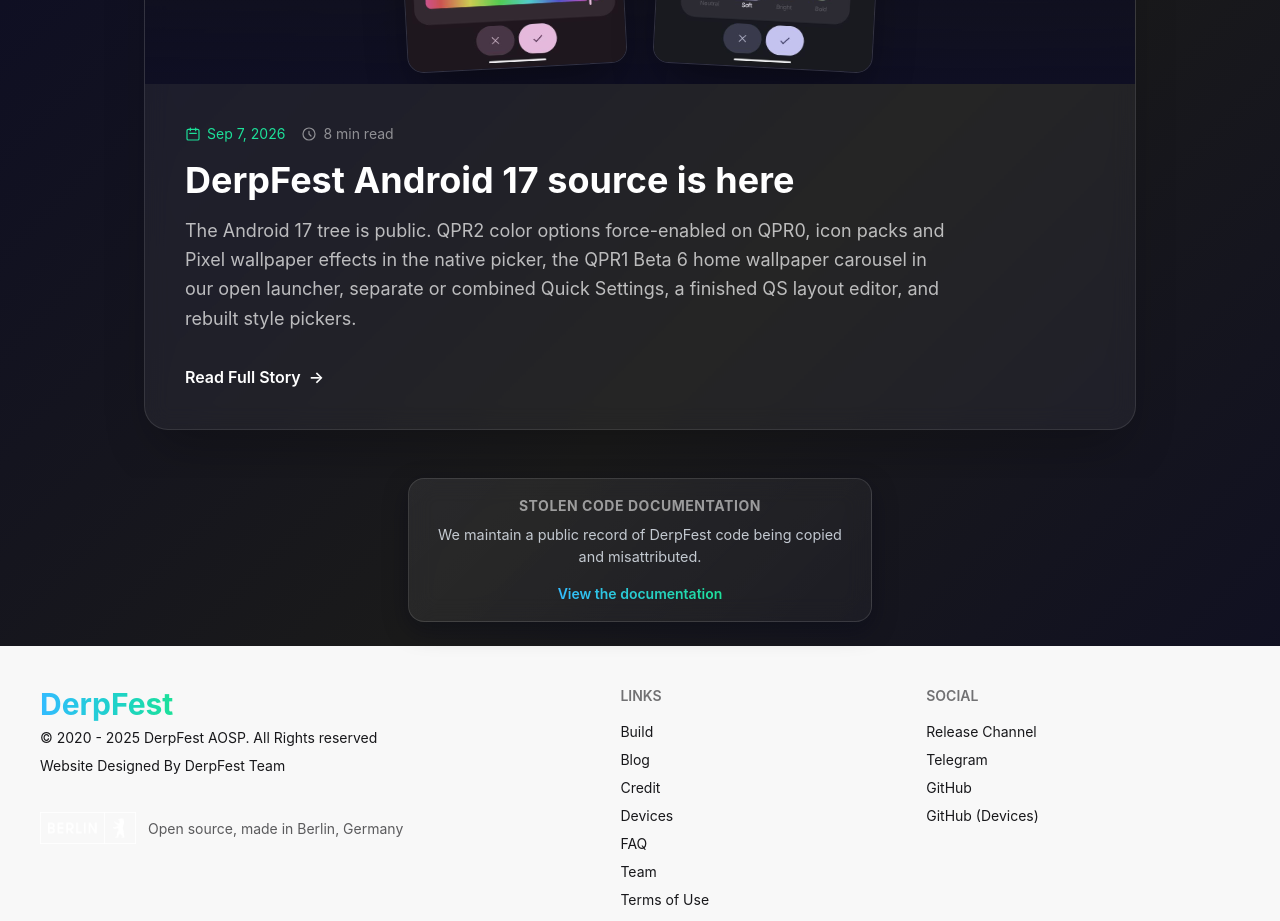
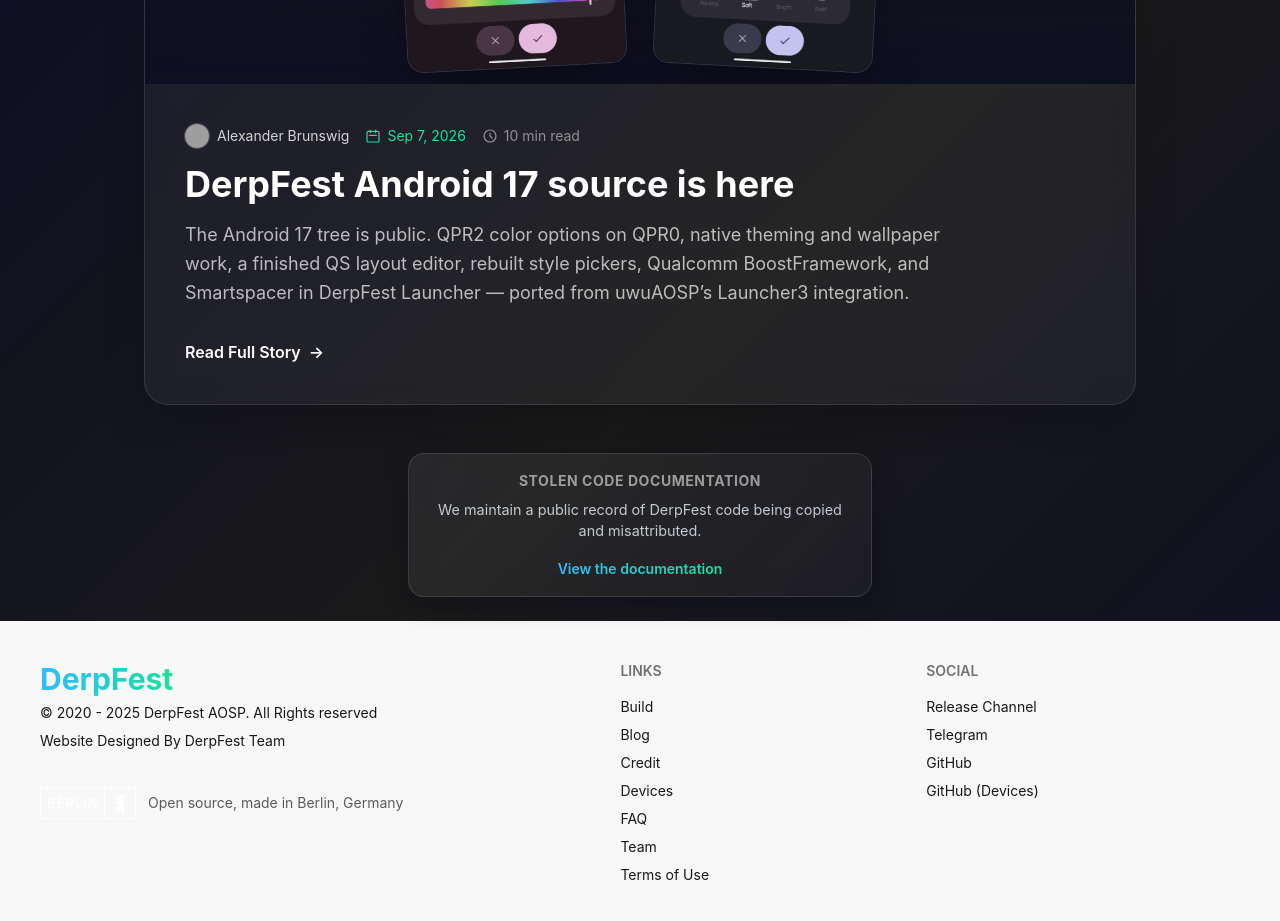
Before and after one commit to DerpFest-AOSP/DerpSite, a React (Vite) app: page /blog in a window 1280 px wide. Shown: the part 800-1721 px from the top of the page. Built offline with nearby package versions, Linux system fonts and the light colour scheme; grey boxes are pictures that could not be loaded.

Commit message:
DerpSite: Update blogpost

```diff
--- a/src/components/js/PageSeo.jsx
+++ b/src/components/js/PageSeo.jsx
@@ -162,11 +162,18 @@
         datePublished: post.date,
         image: `${SITE_URL}${post.cover}`,
         url: canonicalUrl,
-        author: {
-          '@type': 'Organization',
-          name: SITE_NAME,
-          url: SITE_URL,
-        },
+        author: post.author
+          ? {
+              '@type': 'Person',
+              name: post.author.name,
+              url: post.author.github || post.author.href,
+              image: post.author.avatar,
+            }
+          : {
+              '@type': 'Organization',
+              name: SITE_NAME,
+              url: SITE_URL,
+            },
         publisher: ORGANIZATION_SCHEMA,
         mainEntityOfPage: canonicalUrl,
       })
--- a/src/data/blog.js
+++ b/src/data/blog.js
@@ -3,9 +3,9 @@
     slug: '2026-09-07-android-17',
     title: 'DerpFest Android 17 source is here',
     excerpt:
-      'The Android 17 tree is public. QPR2 color options force-enabled on QPR0, icon packs and Pixel wallpaper effects in the native picker, the QPR1 Beta 6 home wallpaper carousel in our open launcher, separate or combined Quick Settings, a finished QS layout editor, and rebuilt style pickers.',
+      'The Android 17 tree is public. QPR2 color options on QPR0, native theming and wallpaper work, a finished QS layout editor, rebuilt style pickers, Qualcomm BoostFramework, and Smartspacer in DerpFest Launcher — ported from uwuAOSP’s Launcher3 integration.',
     date: '2026-09-07',
-    readMinutes: 8,
+    readMinutes: 10,
     cover: '/img/5257988497111458123.jpg',
     coverAlt: 'DerpFest Android 17 color styles Neutral, Soft, Bright, and Bold',
     coverPair: [
@@ -19,6 +19,12 @@
       },
     ],
     tags: ['Android 17', 'Theming', 'Source'],
+    author: {
+      name: 'Alexander Brunswig',
+      avatar: 'https://github.com/NurKeinNeid.png?size=128',
+      href: '/team#alexanderbrunswig',
+      github: 'https://github.com/NurKeinNeid',
+    },
   },
 ]
 
--- a/src/pages/Blog.jsx
+++ b/src/pages/Blog.jsx
@@ -58,7 +58,7 @@
       </div>
 
       <div className="p-6 md:p-10">
-        <PostMeta date={post.date} readMinutes={post.readMinutes} />
+        <PostMeta date={post.date} readMinutes={post.readMinutes} author={post.author} />
         <h2 className="mt-4 text-3xl md:text-4xl font-bold text-white group-hover:text-transparent group-hover:bg-clip-text group-hover:bg-gradient-to-r group-hover:from-[#33bbff] group-hover:to-[#1de099] transition-colors duration-300">
           {post.title}
         </h2>
@@ -87,7 +87,7 @@
         />
       </div>
       <div className="p-6 flex flex-col flex-1">
-        <PostMeta date={post.date} readMinutes={post.readMinutes} />
+        <PostMeta date={post.date} readMinutes={post.readMinutes} author={post.author} />
         <h3 className="mt-3 text-2xl font-semibold text-white">{post.title}</h3>
         <p className="mt-3 text-white/65 leading-relaxed flex-1">{post.excerpt}</p>
         <span className="mt-6 inline-flex items-center gap-2 text-white font-medium">
@@ -99,9 +99,19 @@
   )
 }
 
-function PostMeta({ date, readMinutes }) {
+function PostMeta({ date, readMinutes, author }) {
   return (
     <div className="flex flex-wrap items-center gap-x-4 gap-y-1 text-sm text-white/50">
+      {author && (
+        <span className="inline-flex items-center gap-2 text-white/80">
+          <img
+            src={author.avatar}
+            alt=""
+            className="h-6 w-6 rounded-full object-cover ring-1 ring-white/20"
+          />
+          {author.name}
+        </span>
+      )}
       <span className="inline-flex items-center gap-1.5 text-[#1de099]">
         <CalendarIcon />
         {formatPostDate(date)}
--- a/src/pages/BlogPost.jsx
+++ b/src/pages/BlogPost.jsx
@@ -35,10 +35,24 @@
         </h1>
 
         <div className="flex flex-wrap items-center gap-x-5 gap-y-2 text-sm text-white/55 mb-4">
-          <span className="inline-flex items-center gap-2 text-white">
-            <img src="/img/logo.png" alt="" className="h-7 w-7 rounded-full bg-white/10 p-1" />
-            DerpFest Team
-          </span>
+          {post.author ? (
+            <Link
+              to={post.author.href || post.author.github}
+              className="inline-flex items-center gap-2 text-white hover:text-[#1de099] transition-colors duration-300"
+            >
+              <img
+                src={post.author.avatar}
+                alt=""
+                className="h-8 w-8 rounded-full object-cover ring-1 ring-white/20"
+              />
+              {post.author.name}
+            </Link>
+          ) : (
+            <span className="inline-flex items-center gap-2 text-white">
+              <img src="/img/logo.png" alt="" className="h-7 w-7 rounded-full bg-white/10 p-1" />
+              DerpFest Team
+            </span>
+          )}
           <span className="inline-flex items-center gap-1.5 text-[#1de099]">
             <CalendarIcon />
             {formatPostDate(post.date, 'long')}
@@ -158,7 +172,7 @@
         <strong className="text-white">Separate</strong> splits the gestures: swipe down from the top right for Quick Settings, top left for notifications. <strong className="text-white">Combined (classic)</strong> keeps the single panel most people already know. Pick one and the rest of the shade follows.
       </p>
       <p>
-        Our custom QS features still work on top of that — tile shapes, layout studio, gradient brightness and volume sliders, media card, the lot. Dual shade is the platform plumbing. The extras you already use in DerpFest are still there.
+        Our custom QS features still work on top of that — gradient tiles and sliders, data usage, a custom QS header image, tile shapes, and more. Dual shade is the platform plumbing. The extras you already use in DerpFest are still there.
       </p>
 
       <div className="grid grid-cols-1 sm:grid-cols-2 gap-5 py-2">
@@ -169,8 +183,8 @@
         />
         <PhoneShot
           src="/img/5257988497111457610.jpg"
-          alt="DerpFest Android 17 Quick Settings with custom tile shapes, gradient sliders, and media card"
-          caption="Custom QS on Android 17 — shaped tiles, gradient sliders, media card, still working."
+          alt="DerpFest Android 17 Quick Settings with gradient tiles and sliders, data usage, a custom header image, and custom tile shapes"
+          caption="Custom QS on Android 17 — gradient tiles and slider, data usage, custom header image, tile shapes, and more."
         />
       </div>
 
@@ -232,6 +246,31 @@
           caption="Notification icons — show icon, app icons, count, or hide, each with a preview."
         />
       </div>
+
+      <h2>Qualcomm BoostFramework</h2>
+      <p>
+        Not everything in this tree has a screenshot. We implemented Qualcomm&apos;s BoostFramework on Snapdragon builds.
+      </p>
+      <p>
+        BoostFramework is Qualcomm&apos;s vendor API for short, targeted frequency boosts. When something needs to feel immediate — an app launch, a fling, a window animation — the framework can raise CPU, GPU, and related system clocks for a moment, then drop them again. It is not a permanent overclock. It is a hint to the SoC that the next few frames matter.
+      </p>
+      <p>
+        DerpFest now talks to that API so Snapdragon devices can use the same boost path OEM skins already rely on, instead of leaving those hints unused in an AOSP tree.
+      </p>
+
+      <h2>Smartspacer, in DerpFest Launcher</h2>
+      <p>
+        <a href="https://github.com/KieronQuinn/Smartspacer" target="_blank" rel="noopener noreferrer">
+          Smartspacer
+        </a>
+        , by Kieron Quinn, is a drop-in At a Glance replacement: plugins, complications, and a requirements system that can surface a loyalty card at the store or a gym pass at the gym — without throwing away Google&apos;s own At a Glance data. On stock Pixel that usually means Shizuku and a widget.
+      </p>
+      <p>
+        <a href="https://uwuaosp.uwuniverse.org/" target="_blank" rel="noopener noreferrer">
+          uwuAOSP
+        </a>{' '}
+        did the actual work of wiring Smartspacer into AOSP Launcher3 as a native client. We ported that integration into DerpFest Launcher. Install Smartspacer, pick your targets, and At a Glance on the DerpFest home screen is the upgraded one.
+      </p>
 
       <div className="bg-gradient-to-r from-white/5 to-white/10 backdrop-blur-sm border border-white/10 rounded-2xl shadow-xl p-6 md:p-8 mt-10">
         <h2 className="!mt-0">Get the source</h2>
```
